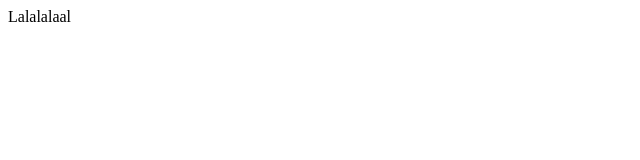
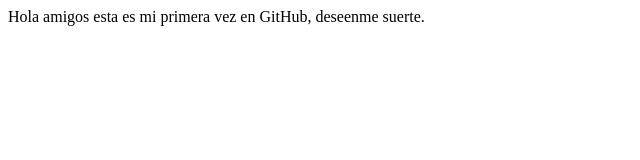
Before and after one commit to javierpd45/proyectoDemoCursoPrework, a plain HTML site: page index.html in a window 1280 px wide. Shown: the whole page, without its empty margins (0-640 px from the left). Drawn offline with Linux system fonts and the light colour scheme.

Commit message:
cambios agregados a mi primer archibo

```diff
--- a/index.html
+++ b/index.html
@@ -4,11 +4,11 @@
     <meta charset="UTF-8">
     <meta http-equiv="X-UA-Compatible" content="IE=edge">
     <meta name="viewport" content="width=device-width, initial-scale=1.0">
-    <title>Prueba live server</title>
+    <title>Prueba GitHub</title>
 </head>
 <body>
     <article>
-        Lalalalaal
+        Hola amigos esta es mi primera vez en GitHub, deseenme suerte.
     </article>
 </body>
 </html>
```
